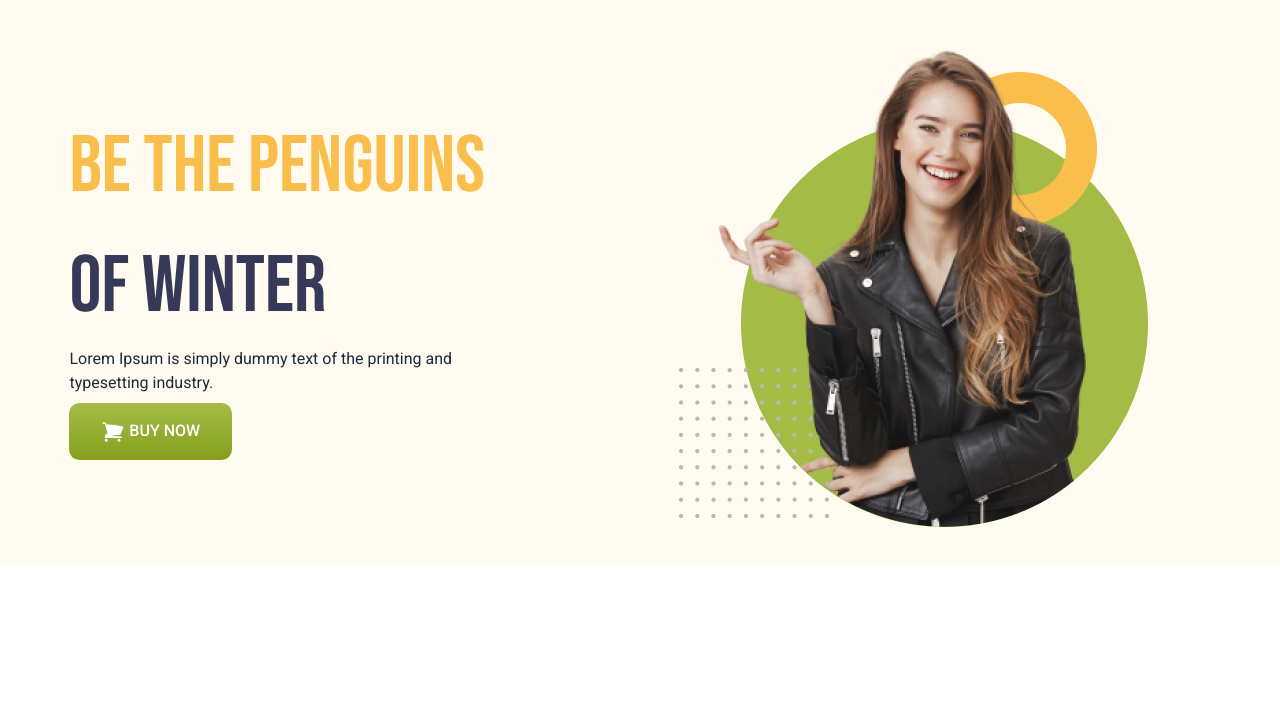
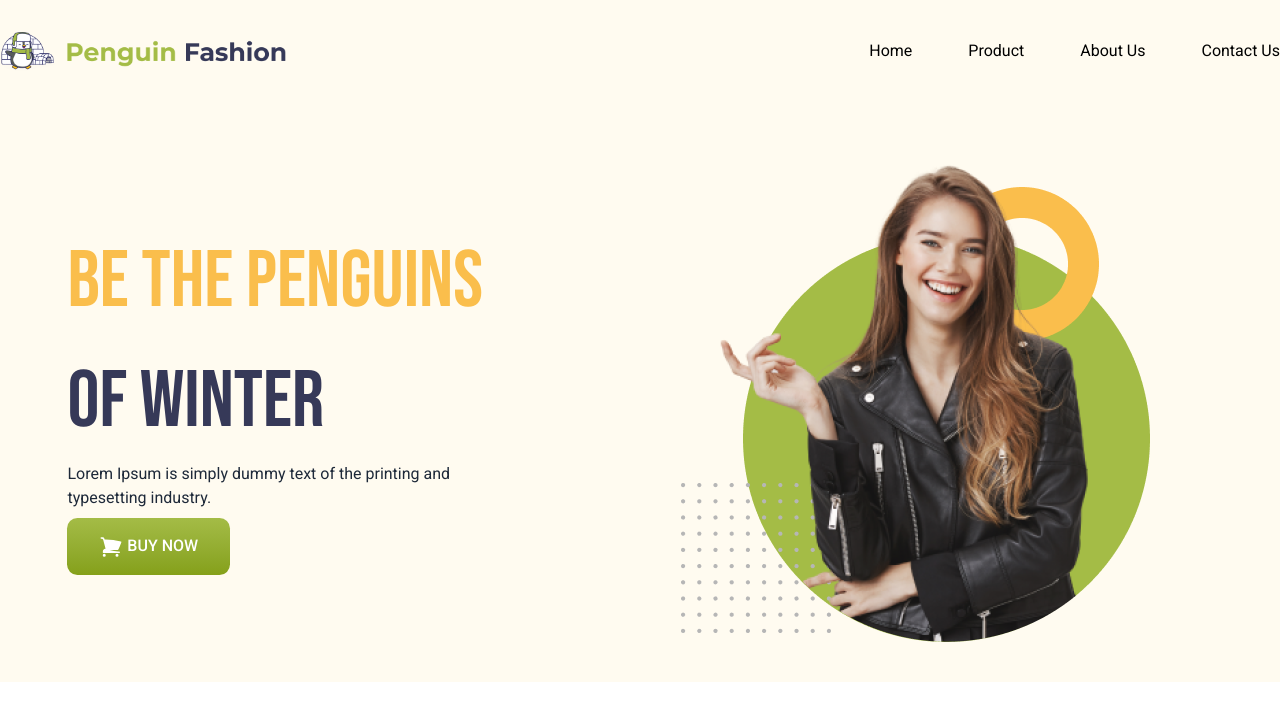
Before and after one commit to mdsabbir112/penguin-fashion-tailwind, a plain HTML site: page index.html in a window 1280 px wide. Drawn offline with nearby package versions, Linux system fonts and the light colour scheme.

Commit message:
added the hero and nav bar

```diff
--- a/index.html
+++ b/index.html
@@ -24,8 +24,22 @@
   <body class="roboto">
     <header class="bg-[#FFFBF0]">
       <!-- navigation bar  -->
-      <nav></nav>
-      <div class="flex justify-around items-center py-10">
+      <nav>
+        <div class="flex justify-between items-center py-8 max-w-screen-xl mx-auto ">
+           <div class="w-72">
+                <img src="./icons/logo.png" alt="Logo" >
+                <h3></h3>
+            </div>
+
+            <ul class="flex gap-14">
+                <li class="list-item"><a href=""></a>Home</li>
+                <li><a href=""></a>Product</li>
+                <li><a href=""></a>About Us</li>
+                <li><a href=""></a>Contact Us</li>
+            </ul>
+        </div>
+      </nav>
+      <div class="flex flex-col md:flex-row lg:flex-row m-3 gap-8 justify-around items-center py-10">
         <div>
           <h1 class="text-[5rem] bebas-neue">
             <span class="text-[#FABE4C]">Be the Penguins</span><br />
@@ -35,7 +49,7 @@
             Lorem Ipsum is simply dummy text of the printing and typesetting
             industry.
           </p>
-          <button class="bg-gradient-to-b from-[#A4BC46] to-[#85A019] rounded-[0.65rem] text-base mt-2 font-medium text-white py-4 px-8"
+          <button class="bg-gradient-to-b from-[#A4BC46] to-[#85A019] rounded-[0.65rem] text-base mt-2 font-medium text-white py-4 px-8 "
           >
             <svg
               xmlns="http://www.w3.org/2000/svg"
```
